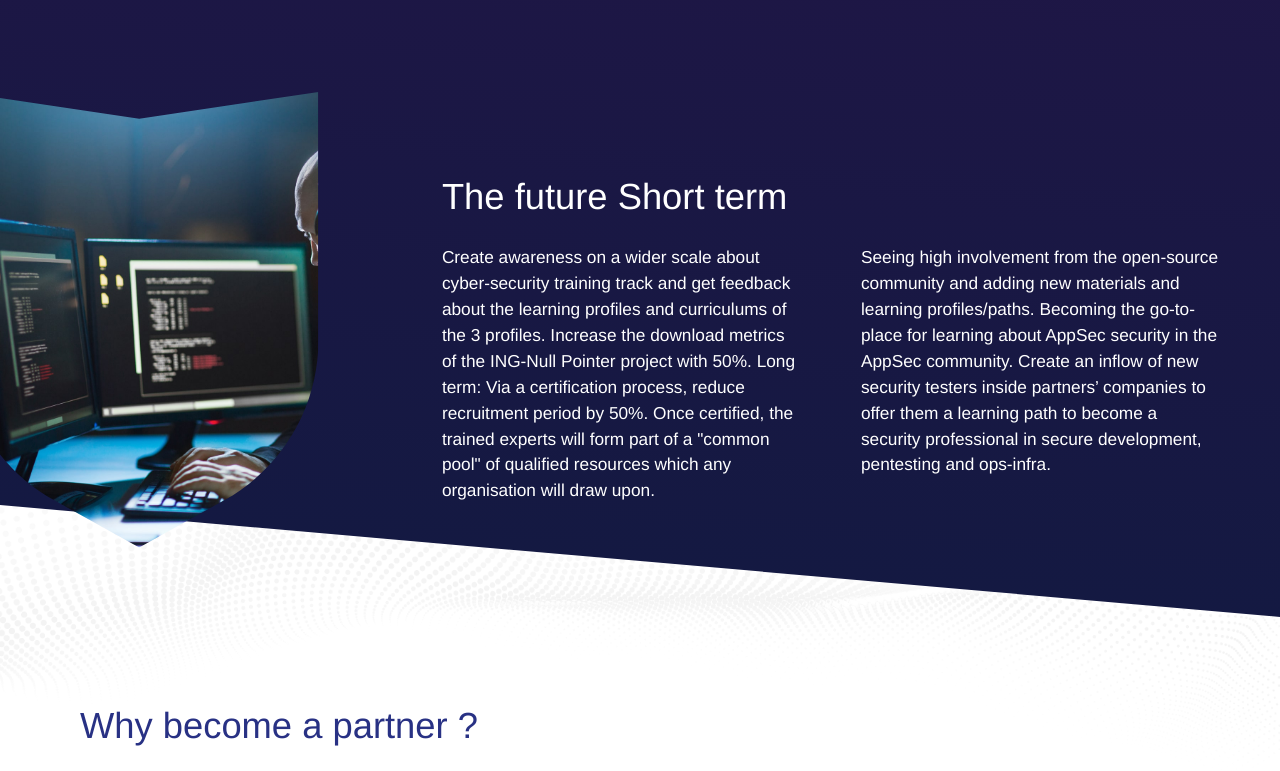
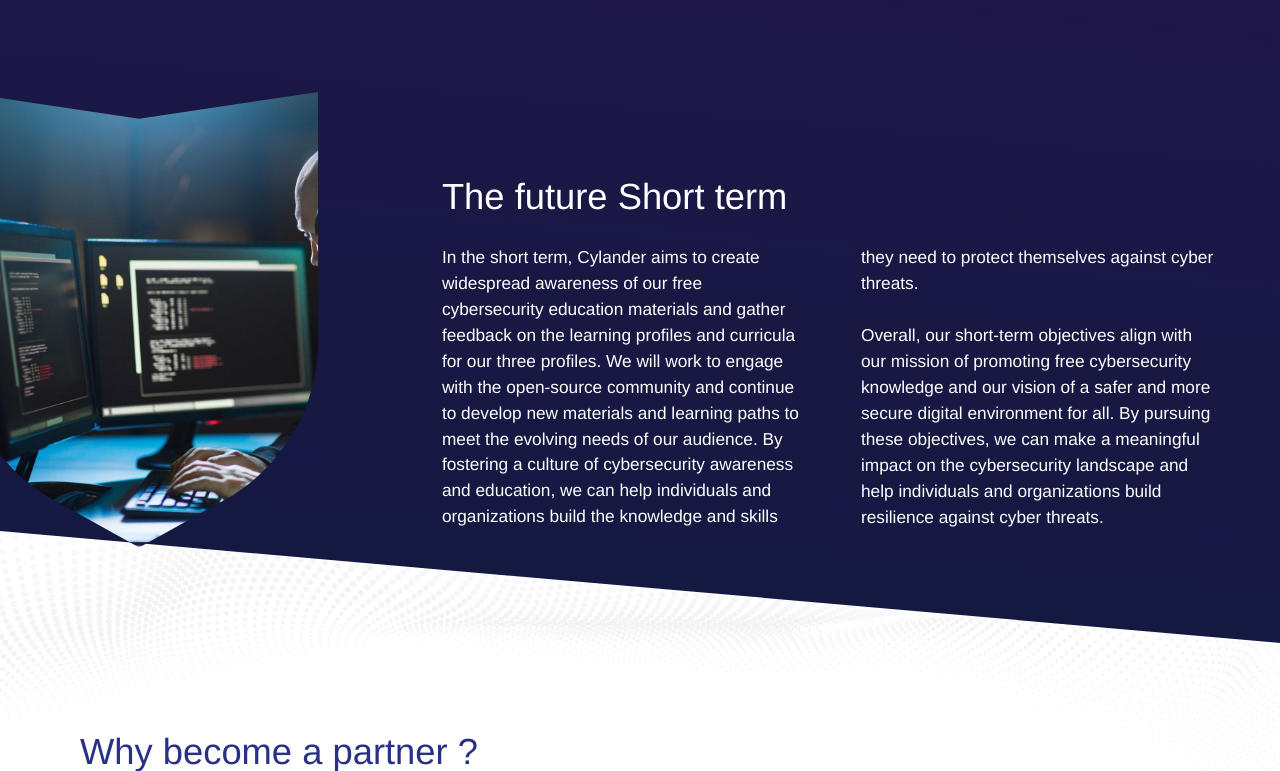
Before and after one commit to Cylander-Cyber-Security-Edu/public-site, a PHP site: page / in a window 1280 px wide. Shown: the part 3473-4244 px from the top of the page. Run offline with PHP 8.4, Linux system fonts and the light colour scheme; some web fonts are replaced.

Commit message:
Update index.php

```diff
--- a/index.php
+++ b/index.php
@@ -102,8 +102,8 @@
           <div class="inner-content text">
             <h3>The future Short term</h3>
             <div class="col-text">
-              <p>Create awareness on a wider scale about cyber-security training track and get feedback about the learning profiles and curriculums of the 3 profiles. Increase the download metrics of the ING-Null Pointer project with 50%. Long term: Via a certification process, reduce recruitment period by 50%. Once certified, the trained experts will form part of a "common pool" of qualified resources which any organisation will draw upon.</p>
-              <p>Seeing high involvement from the open-source community and adding new materials and learning profiles/paths. Becoming the go-to-place for learning about AppSec security in the AppSec community. Create an inflow of new security testers inside partners’ companies to offer them a learning path to become a security professional in secure development, pentesting and ops-infra.</p>
+              <p>In the short term, Cylander aims to create widespread awareness of our free cybersecurity education materials and gather feedback on the learning profiles and curricula for our three profiles. We will work to engage with the open-source community and continue to develop new materials and learning paths to meet the evolving needs of our audience. By fostering a culture of cybersecurity awareness and education, we can help individuals and organizations build the knowledge and skills they need to protect themselves against cyber threats.</p>
+              <p>Overall, our short-term objectives align with our mission of promoting free cybersecurity knowledge and our vision of a safer and more secure digital environment for all. By pursuing these objectives, we can make a meaningful impact on the cybersecurity landscape and help individuals and organizations build resilience against cyber threats.</p>
             </div>
           </div>
         </div>
```
